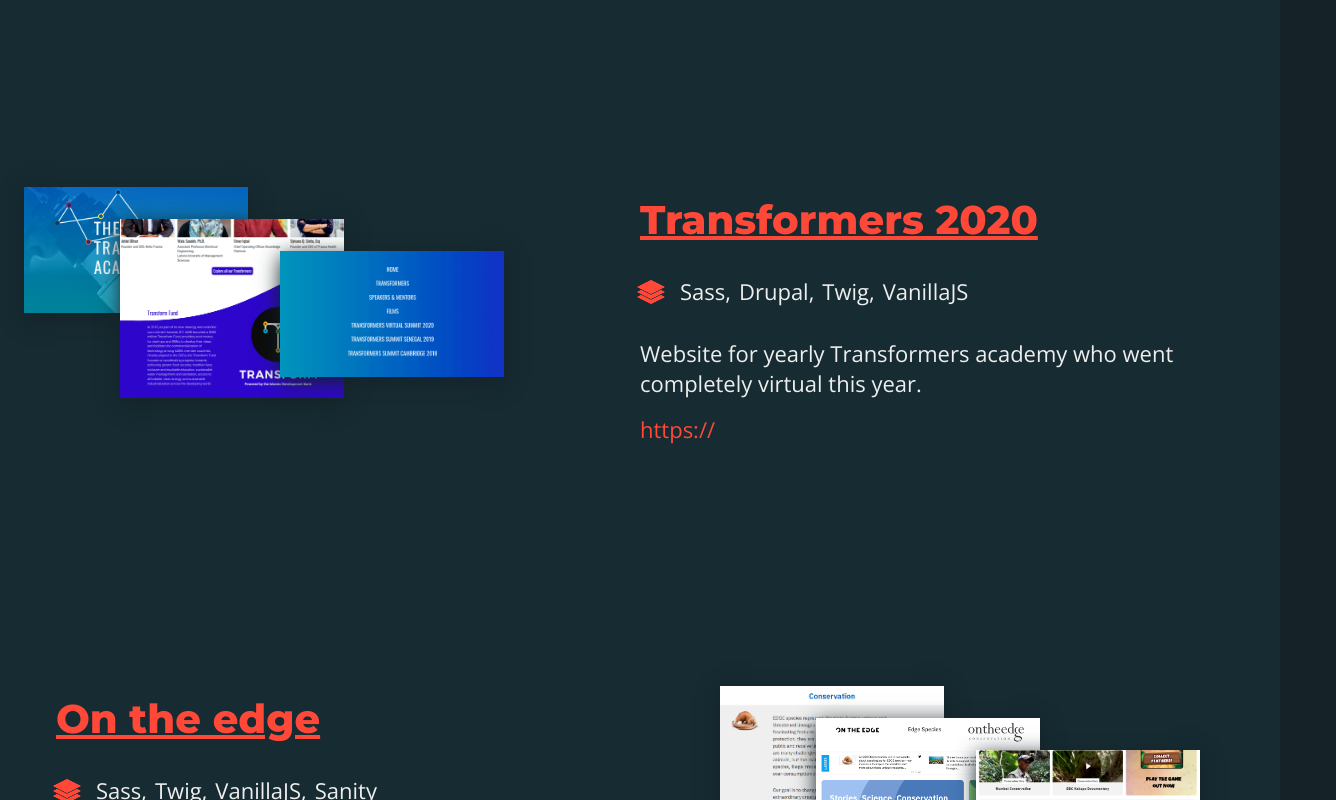
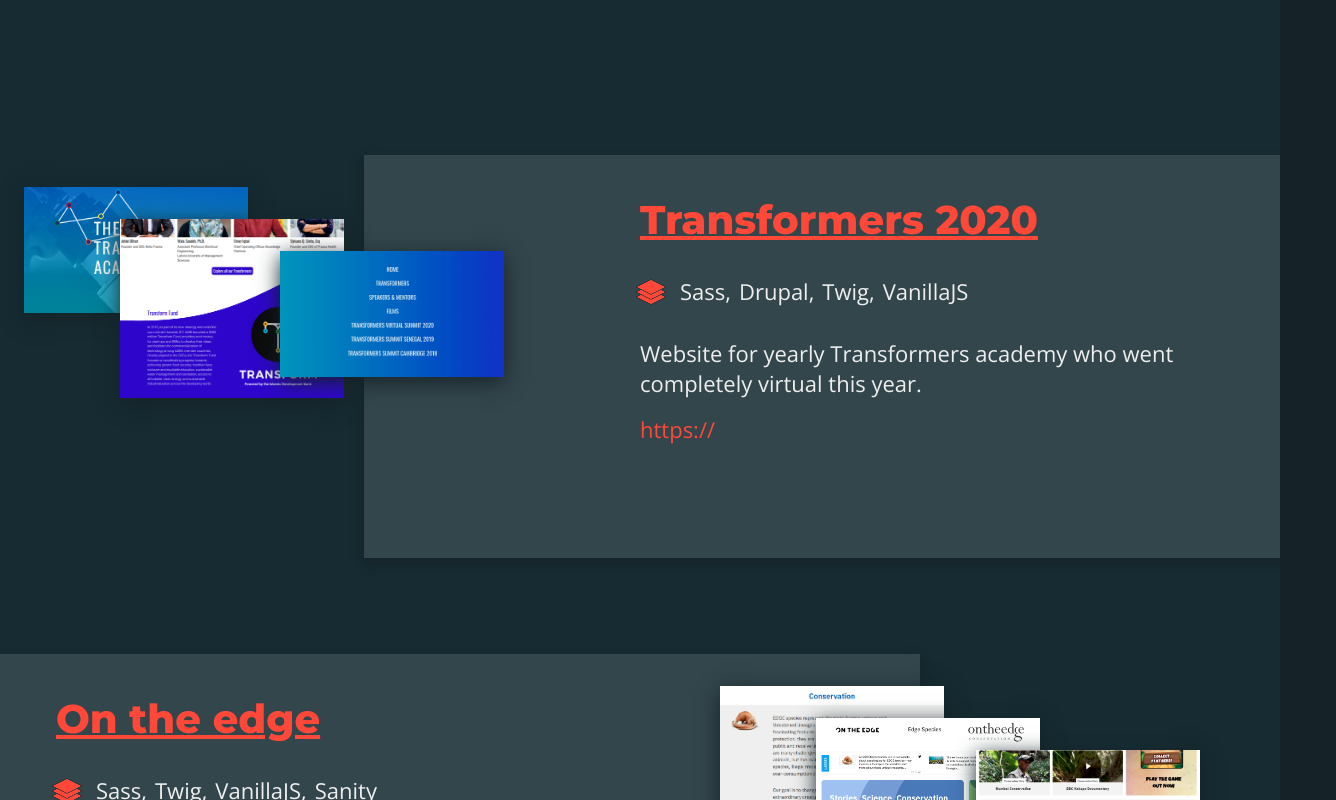
Before and after one commit to aktoriukas/portfolio_v3, a React (Create React App) app: page / in a window 1280 px wide. Shown: the part 2880-3680 px from the top of the page, 1336 px wide, since content can reach past the window. Built offline with nearby package versions, Linux system fonts and the light colour scheme.

Commit message:
amend on projects

```diff
--- a/src/css/index.css
+++ b/src/css/index.css
@@ -490,8 +490,10 @@
   --card-width: 300px;
   --card-height: 400px;
   --width-max: 1200px;
+  --box-position: -2rem;
   background: var(--dark-teal);
-  padding: 5rem 1rem; }
+  padding: 5rem 1rem;
+  overflow: hidden; }
   body #body #projects .projects-list {
     display: flex;
     flex-direction: column;
@@ -501,9 +503,23 @@
       max-width: var(--width-max);
       display: flex;
       flex-direction: row;
-      padding: 4rem 2rem; }
+      padding: 4rem 2rem;
+      position: relative; }
+      body #body #projects .projects-list .card-background:before {
+        content: "";
+        position: absolute;
+        width: 75%;
+        height: 100%;
+        top: 2rem;
+        left: var(--box-position);
+        background-color: var(--clear-white);
+        z-index: 0;
+        box-shadow: 0 5px 10px var(--x-dark-teal); }
       body #body #projects .projects-list .card-background:nth-child(odd) {
         flex-direction: row-reverse; }
+        body #body #projects .projects-list .card-background:nth-child(odd)::before {
+          right: var(--box-position);
+          left: unset; }
       body #body #projects .projects-list .card-background.jedmap .images .container {
         width: 27rem; }
       body #body #projects .projects-list .card-background .images,
@@ -529,7 +545,8 @@
             top: 4rem; }
       body #body #projects .projects-list .card-background .card {
         overflow-x: hidden;
-        padding: 0.5rem; }
+        padding: 0.5rem;
+        z-index: 2; }
         body #body #projects .projects-list .card-background .card .title {
           font-size: var(--font-large);
           text-decoration: underline;
@@ -600,6 +617,8 @@
           flex-direction: column;
           padding: 0;
           margin: 1rem 0 7rem; }
+          body #body #projects .projects-list .card-background:before {
+            width: 150%; }
           body #body #projects .projects-list .card-background .card .website a div.site {
             left: 4.75rem;
             opacity: 1; }
--- a/src/css/index.scss
+++ b/src/css/index.scss
@@ -386,8 +386,10 @@
       --card-width: 300px;
       --card-height: 400px;
       --width-max: 1200px;
+      --box-position: -2rem;
       background: var(--dark-teal);
       padding: 5rem 1rem;
+      overflow: hidden;
       .projects-list {
         display: flex;
         flex-direction: column;
@@ -398,8 +400,24 @@
           display: flex;
           flex-direction: row;
           padding: 4rem 2rem;
+          position: relative;
+          &:before {
+            content: "";
+            position: absolute;
+            width: 75%;
+            height: 100%;
+            top: 2rem;
+            left: var(--box-position);
+            background-color: var(--clear-white);
+            z-index: 0;
+            box-shadow: 0 5px 10px var(--x-dark-teal);
+          }
           &:nth-child(odd) {
             flex-direction: row-reverse;
+            &::before {
+              right: var(--box-position);
+              left: unset;
+            }
           }
           &.jedmap .images .container {
             width: 27rem;
@@ -434,8 +452,7 @@
           .card {
             overflow-x: hidden;
             padding: 0.5rem;
-            &:hover {
-            }
+            z-index: 2;
             .title {
               font-size: var(--font-large);
               text-decoration: underline;
@@ -524,6 +541,9 @@
             flex-direction: column;
             padding: 0;
             margin: 1rem 0 7rem;
+            &:before {
+              width: 150%;
+            }
             .card .website a div {
               &.site {
                 left: 4.75rem;
--- a/src/elements/Card.js
+++ b/src/elements/Card.js
@@ -7,13 +7,8 @@
 
         this.state = {
              id: this.props.project.id,
-             position: 0,
-             open: false
+             position: 0
         }
-        this.openProject = this.openProject.bind(this)
-    }
-    openProject() {
-        this.setState({ open: true})
     }
 
     render() {
@@ -32,7 +27,7 @@
             })
         }
         return (
-            <li onClick={this.openProject} className={`card-background ${ref}`}>
+            <li className={`card-background ${ref}`}>
                 <div className={`card ${open ? 'open': ''}`}>
                     <h4 className='title'>{title}</h4>
                     <ul className='stack'>
```
Also changed, not shown: 2 other files (tests, documents, lock files or other folders).
